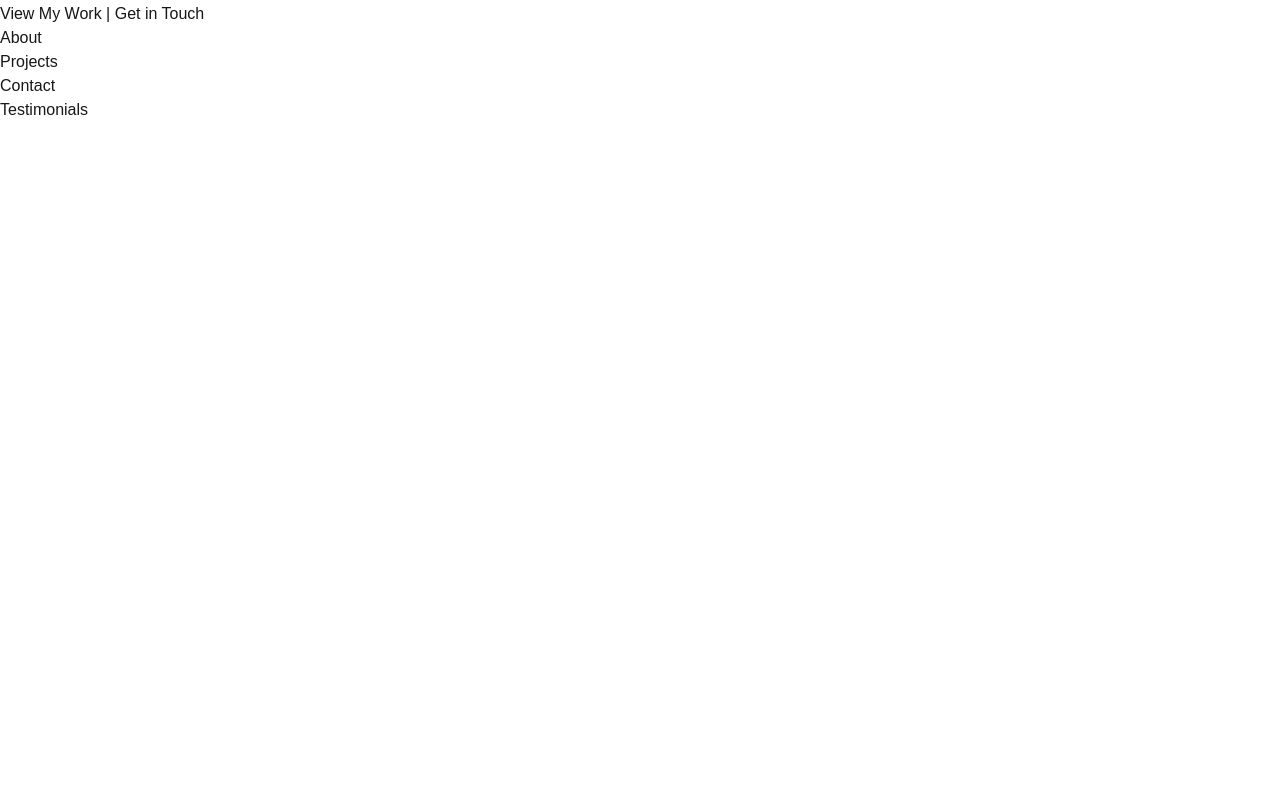
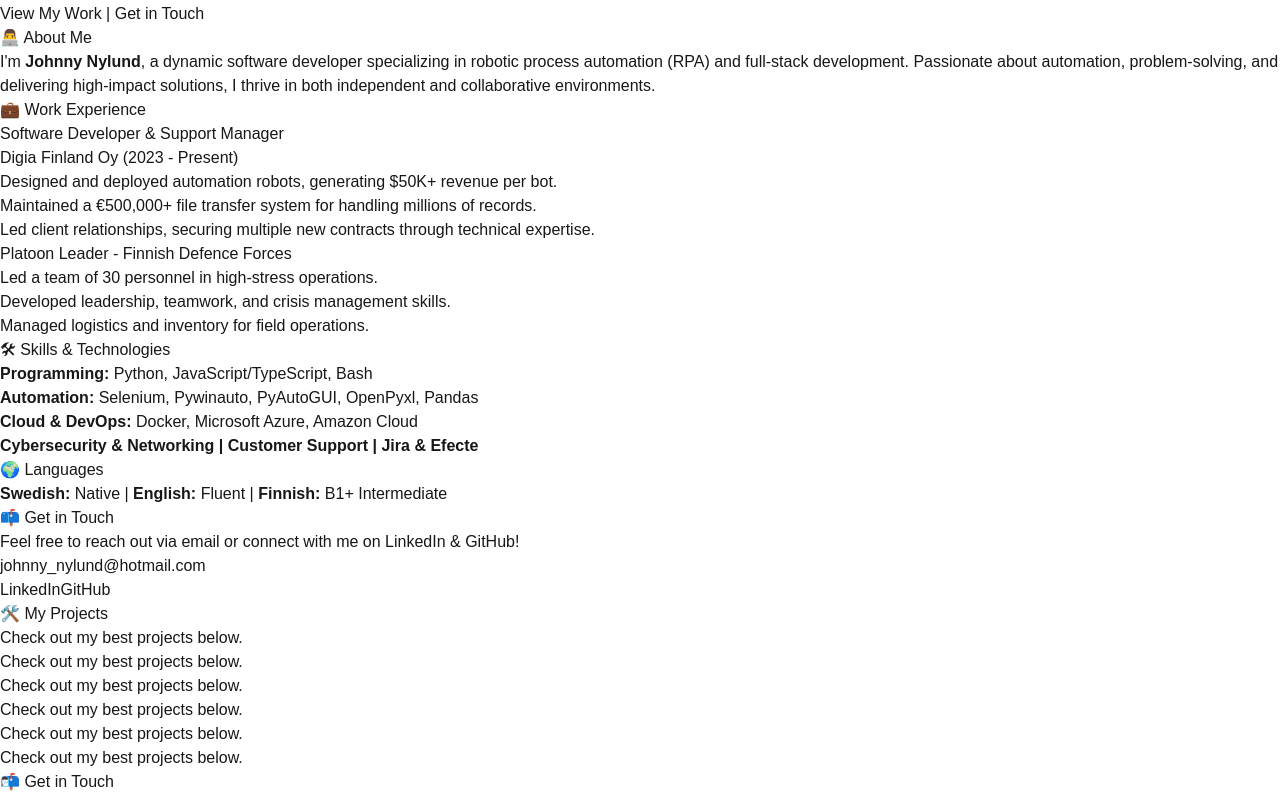
Before and after one commit to jaygoode/portfolio_landing_page, a Next.js app: page / in a window 1280 px wide. Shown: the part 166-960 px from the top of the page. Before the commit the page ends 800 px from the top, so only its background shows below. Built offline with nearby package versions, Linux system fonts and the light colour scheme.

Commit message:
added all pages to home page component

```diff
--- a/src/app/page.tsx
+++ b/src/app/page.tsx
@@ -1,4 +1,9 @@
 import Image from "next/image";
+import About from './pages/about';
+import Projects from './pages/projects';
+import Contact from './pages/contact';
+import Testimonials from './pages/testimonials';
+
 
 export default function Home() {
   return (
@@ -14,19 +19,19 @@ export default function Home() {
       </section>
 
       <section id="about" className="h-screen flex items-center justify-center bg-gray-200">
-      <h1>About</h1>
+      <About/>
       </section>
 
       <section id="projects" className="h-screen flex items-center justify-center bg-gray-300">
-      <h1>Projects</h1>
+      <Projects/>
       </section>
 
       <section id="contact" className="h-screen flex items-center justify-center bg-gray-400">
-      <h1>Contact</h1>
+      <Contact/>
       </section>
 
       <section id="testimonials" className="h-screen flex items-center justify-center bg-gray-500">
-      <h1>Testimonials</h1>
+      <Testimonials/>
       </section>
 
     </main>
```
